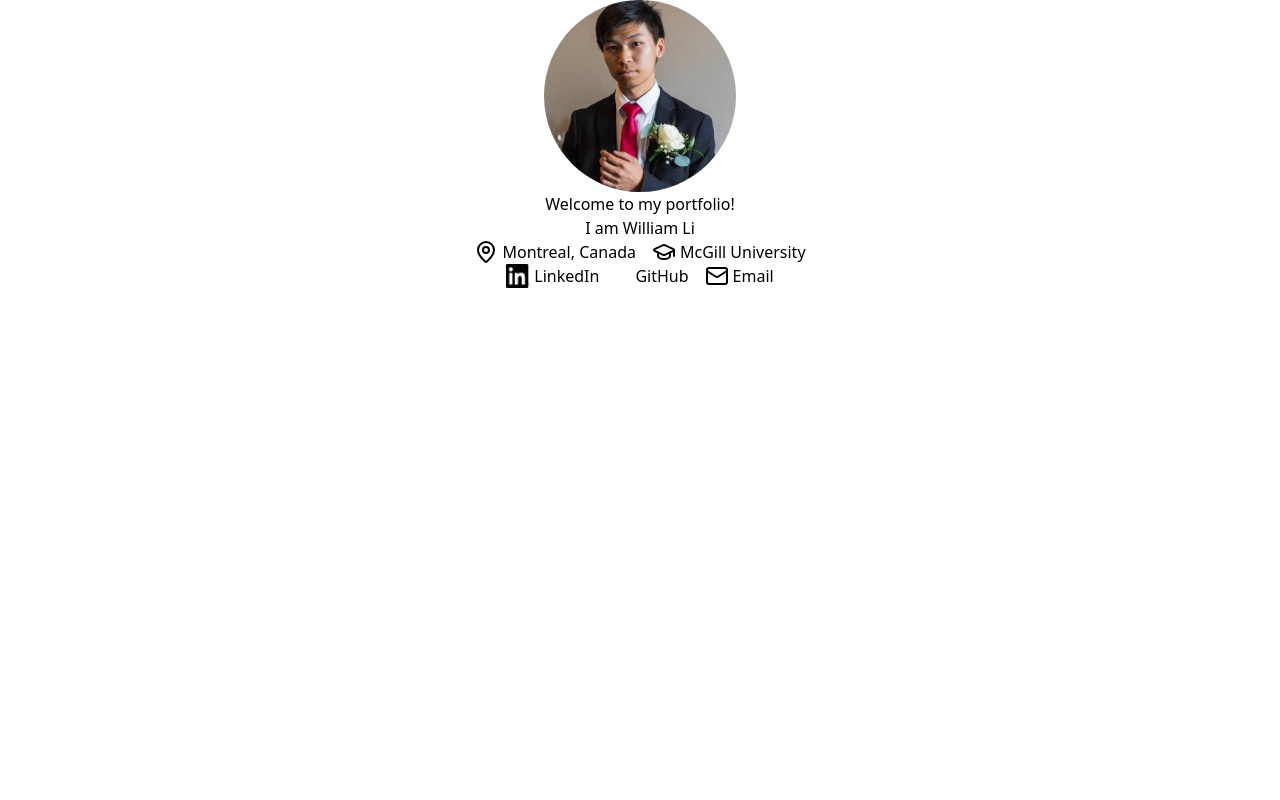
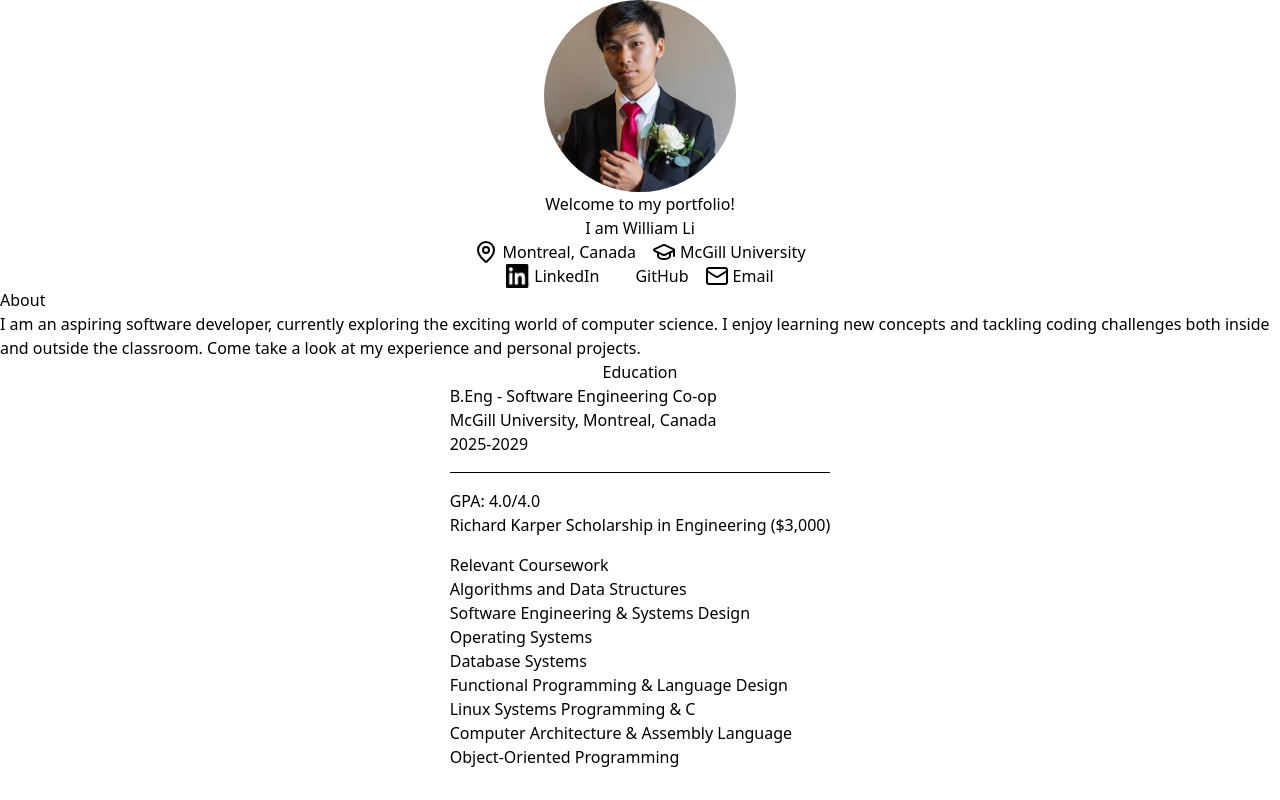
Before and after one commit to williamli218/my-portfolio, a Next.js app: page / in a window 1280 px wide. Built offline with nearby package versions, Linux system fonts and the light colour scheme; some icons are missing.

Commit message:
Add About and Education sections with semantic HTML

```diff
--- a/app/page.tsx
+++ b/app/page.tsx
@@ -2,8 +2,9 @@ import Image from "next/image";
 import Hero from "@/components/Hero";
 import About from "@/components/About";
 import Education from "@/components/Education";
+import Experience from "@/components/Experience";
+import Projects from "@/components/Projects";
 import Skills from "@/components/Skills";
-import Projects from "@/components/Projects";
 import Extracurricular from "@/components/Extracurricular";
 
 export default function Home() {
@@ -12,8 +13,9 @@ export default function Home() {
       <Hero />
       <About />
       <Education />
+      <Experience />
+      <Projects />
       <Skills />
-      <Projects />
       <Extracurricular />
     </main>
   );
--- a/components/About.tsx
+++ b/components/About.tsx
@@ -1,5 +1,8 @@
 export default function About() {
     return (
-        <section></section>
+        <section>
+            <h2>About</h2>
+            <p>I am an aspiring software developer, currently exploring the exciting world of computer science. I enjoy learning new concepts and tackling coding challenges both inside and outside the classroom. Come take a look at my experience and personal projects.</p>
+        </section>
     );
 }
--- a/components/Education.tsx
+++ b/components/Education.tsx
@@ -1,5 +1,26 @@
 export default function Education() {
     return (
-        <section></section>
+        <section className="flex flex-col items-center">
+            <h2>Education</h2>
+            <article>
+                <h3>B.Eng - Software Engineering Co-op</h3>
+                <p>McGill University, Montreal, Canada</p>
+                <p>2025-2029</p>
+                <hr className="my-4" />
+                <p>GPA: 4.0/4.0</p>
+                <p>Richard Karper Scholarship in Engineering ($3,000)</p>
+                <h4 className="mt-4">Relevant Coursework</h4>
+                <ul>
+                    <li>Algorithms and Data Structures</li>
+                    <li>Software Engineering & Systems Design</li>
+                    <li>Operating Systems</li>
+                    <li>Database Systems</li>
+                    <li>Functional Programming & Language Design</li>
+                    <li>Linux Systems Programming & C</li>
+                    <li>Computer Architecture & Assembly Language</li>
+                    <li>Object-Oriented Programming</li>
+                </ul>
+            </article>
+        </section>
     );
 }
--- /dev/null
+++ b/components/Experience.tsx
@@ -0,0 +1,5 @@
+export default function Experience() {
+    return (
+        <section></section>
+    )
+}
```
